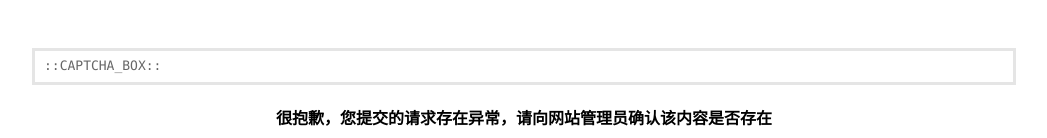
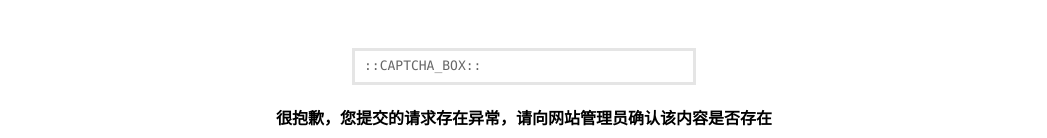
Before and after one commit to skoqaq/tsec-clienterr, a plain HTML site: page tsec404/index.html in a window 1280 px wide. Shown: the part 482-620 px from the top of the page, without its empty margins (116-1163 px from the left). Drawn offline with Linux system fonts and the light colour scheme.

Commit message:
[DEBUG] change css/width of captcha box

```diff
--- a/static/404style.css
+++ b/static/404style.css
@@ -86,7 +86,7 @@ body {
 
 
 
-/*Cloudflare Custom Error Page*/
+/* Cloudflare Custom Error Page */
 
 
 
@@ -99,7 +99,7 @@ body {
     line-height: 1.6em;
     margin: 20px auto;
     max-height: 150px;
-    width: 75%;
+    width: 25%;
     font-family: "Menlo", "Monaco", "Andale Mono", "lucida console",
       "Courier New", monospace;
     overflow-x: auto;
```
